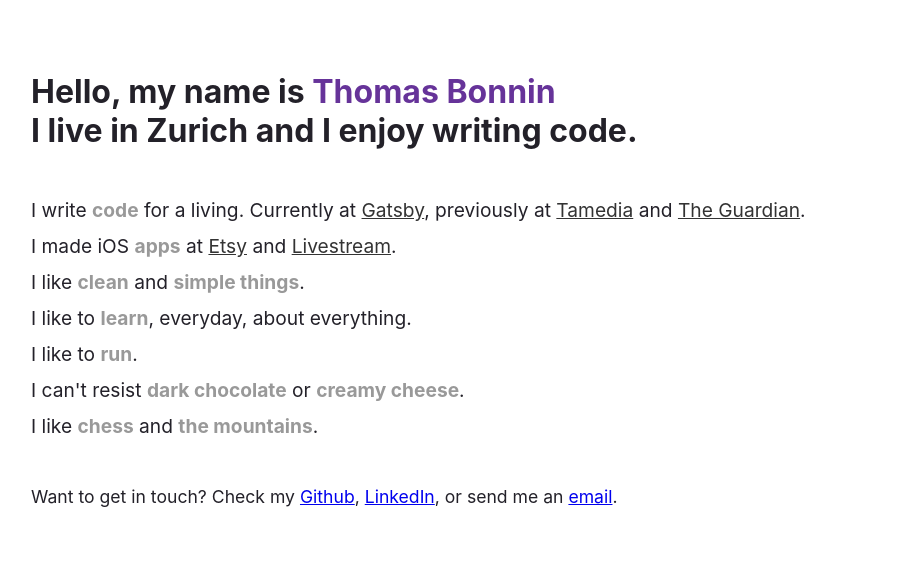
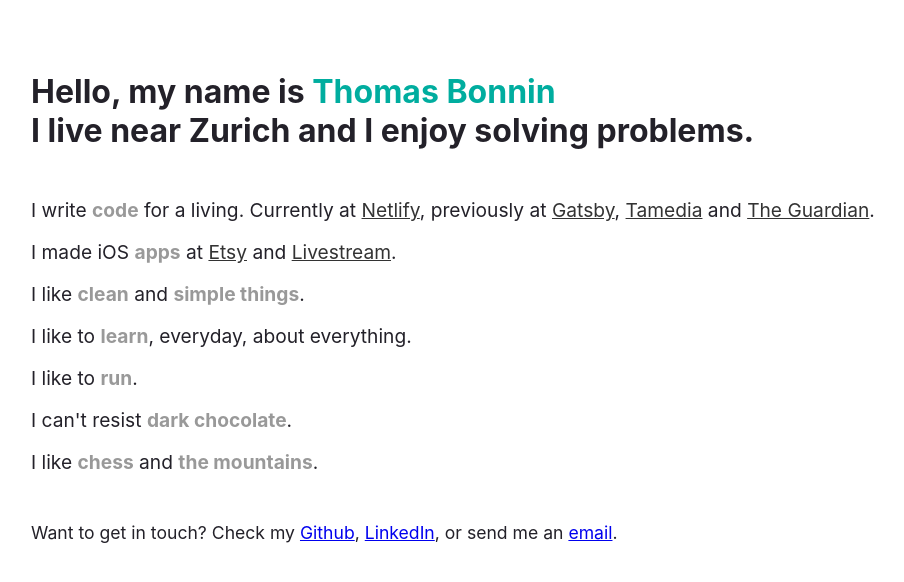
Before and after one commit to TBonnin/homepage-gatsby, a Gatsby site: page / in a window 1280 px wide. Shown: the whole page, without its empty margins (41-945 px from the left). Built offline with nearby package versions, Linux system fonts and the light colour scheme; Gatsby itself is replaced by a stand-in of ours.

Commit message:
Feb 2023: update after joining Netlify

```diff
--- a/src/pages/index.tsx
+++ b/src/pages/index.tsx
@@ -9,22 +9,19 @@ const pageStyles = {
 const headingStyles = {
   marginTop: 0,
   marginBottom: 48,
-  maxWidth: 640,
 };
 const headingAccentStyles = {
-  color: "#663399",
+  color: "#00AD9F",
 };
 const listStyles = {
   listStyle: "none",
   marginBottom: 48,
   paddingLeft: 0,
   fontSize: "1.2em",
-  textAlign: "justify",
 };
 const listItemStyles = {
   fontWeight: 400,
-  maxWidth: 800,
-  marginBottom: 12,
+  marginBottom: 18,
 };
 
 const linkStyle = {
@@ -59,12 +56,13 @@ const IndexPage = () => {
       <title>Thomas Bonnin - Software engineer</title>
       <h1 style={headingStyles}>
         Hello, my name is <span style={headingAccentStyles}>Thomas Bonnin</span>
-        <br />I live in Zurich and I enjoy writing code.
+        <br />I live near Zurich and I enjoy solving problems.
       </h1>
       <ul style={listStyles}>
         <li style={listItemStyles}>
           I write <Keyword name="code" /> for a living. Currently at{" "}
-          <Link href="https://www.gatsbyjs.com" name="Gatsby" />, previously at{" "}
+          <Link href="https://www.netlify.com" name="Netlify" />, previously at{" "}
+          <Link href="https://www.gatsbyjs.com" name="Gatsby" />,{" "}
           <Link href="https://www.tamedia.ch" name="Tamedia" /> and{" "}
           <Link href="https://www.theguardian.com" name="The Guardian" />.
         </li>
@@ -83,8 +81,7 @@ const IndexPage = () => {
           I like to <Keyword name="run" />.
         </li>
         <li style={listItemStyles}>
-          I can't resist <Keyword name="dark chocolate" /> or{" "}
-          <Keyword name="creamy cheese" />.
+          I can't resist <Keyword name="dark chocolate" />.
         </li>
         <li style={listItemStyles}>
           I like <Keyword name="chess" /> and <Keyword name="the mountains" />.
```
